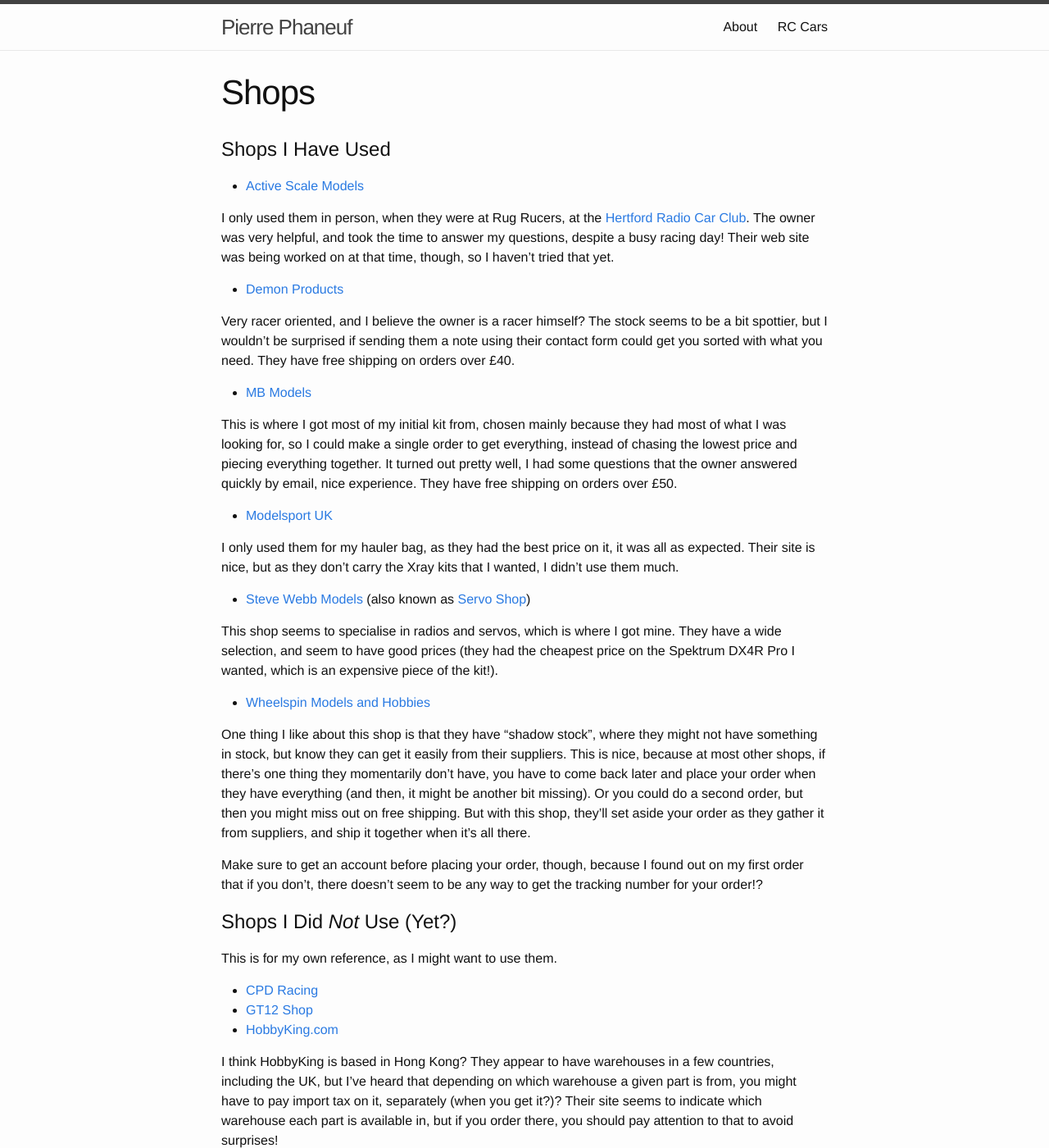
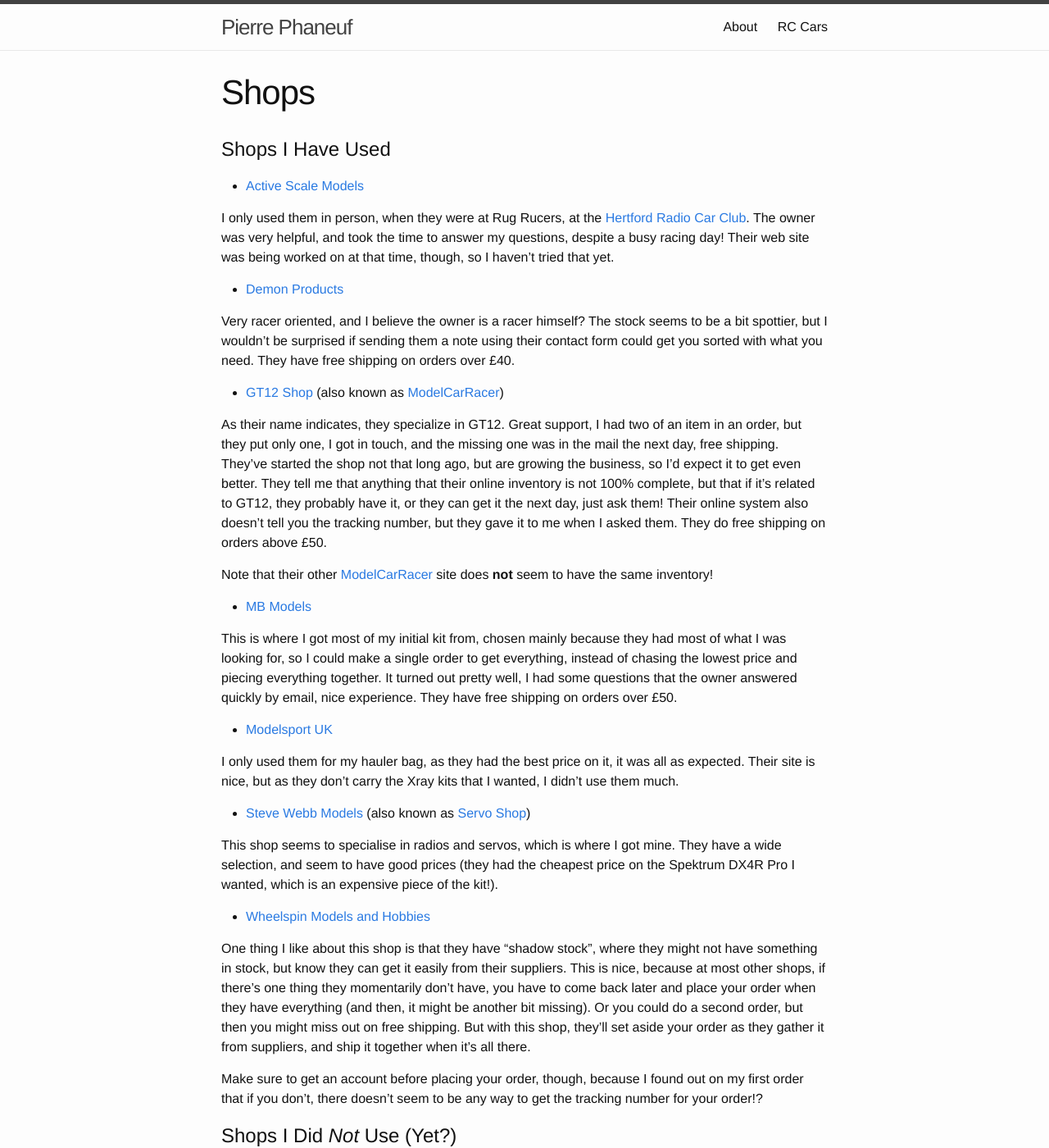
Before and after one commit to pphaneuf/pphaneuf.github.io, a Jekyll site: the page built from _rccars/shops.md, in a window 1280 px wide and 1400 px high. Shown: the whole window at 82% size. Built offline with Jekyll 4.4.1, drawn with Linux system fonts in a browser that asks for light colours.

Commit message:
Move GT12Shop up in the shops page.

```diff
--- a/_rccars/shops.md
+++ b/_rccars/shops.md
@@ -20,6 +20,21 @@
 seems to be a bit spottier, but I wouldn't be surprised if sending them a note
 using their contact form could get you sorted with what you need. They have
 free shipping on orders over £40.
+
+- [GT12 Shop](http://gt12shop.co.uk/) (also known as [ModelCarRacer](http://modelcarracer.com/))
+
+As their name indicates, they specialize in GT12. Great support, I had two of
+an item in an order, but they put only one, I got in touch, and the missing one
+was in the mail the next day, free shipping. They've started the shop not that
+long ago, but are growing the business, so I'd expect it to get even better.
+They tell me that anything that their online inventory is not 100% complete,
+but that if it's related to GT12, they probably have it, or they can get it the
+next day, just ask them! Their online system also doesn't tell you the tracking
+number, but they gave it to me when I asked them. They do free shipping on
+orders above £50.
+
+Note that their other [ModelCarRacer](http://modelcarracer.com/) site does
+**not** seem to have the same inventory!
 
 - [MB Models](http://www.rccarshop.co.uk/)
 
```
Also changed, not shown: other parts of _rccars/shops.md (+0 -1 lines).
